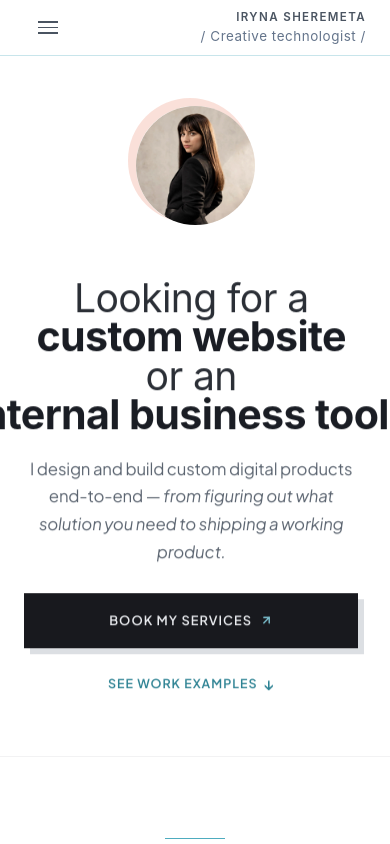
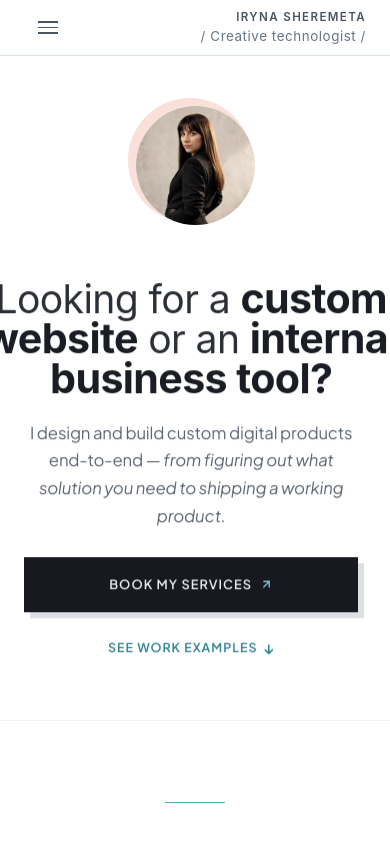
Before and after one commit to Irene2828/porfoliojuly, a Next.js app: page / in a window 390 px wide. Shown: the top 844 px of the page. Built offline with nearby package versions, Linux system fonts and the light colour scheme; no server answers; the database is empty.

Commit message:
Mobile hero mockup fixes 15.10 (fix 1: 3-line mobile headline)

```diff
--- a/src/app/v2/components/HeroV2.tsx
+++ b/src/app/v2/components/HeroV2.tsx
@@ -92,17 +92,14 @@ export default function HeroV2() {
 
                   {/* Mobile Headline (3 lines) */}
                   <span className="headline-mobile">
-                    <span className="headline-line headline-mockup-light">
-                      Looking for a
+                    <span className="headline-line">
+                      <span className="headline-mockup-light">Looking for a </span><span className="headline-mockup-bold">custom</span>
                     </span>
-                    <span className="headline-line headline-mockup-bold">
-                      custom website
+                    <span className="headline-line">
+                      <span className="headline-mockup-bold">website</span><span className="headline-mockup-light"> or an </span><span className="headline-mockup-bold">internal</span>
                     </span>
-                    <span className="headline-line headline-mockup-light">
-                      or an
-                    </span>
-                    <span className="headline-line headline-mockup-bold">
-                      internal business tool?
+                    <span className="headline-line">
+                      <span className="headline-mockup-bold">business tool?</span>
                     </span>
                   </span>
                 </h1>
```
